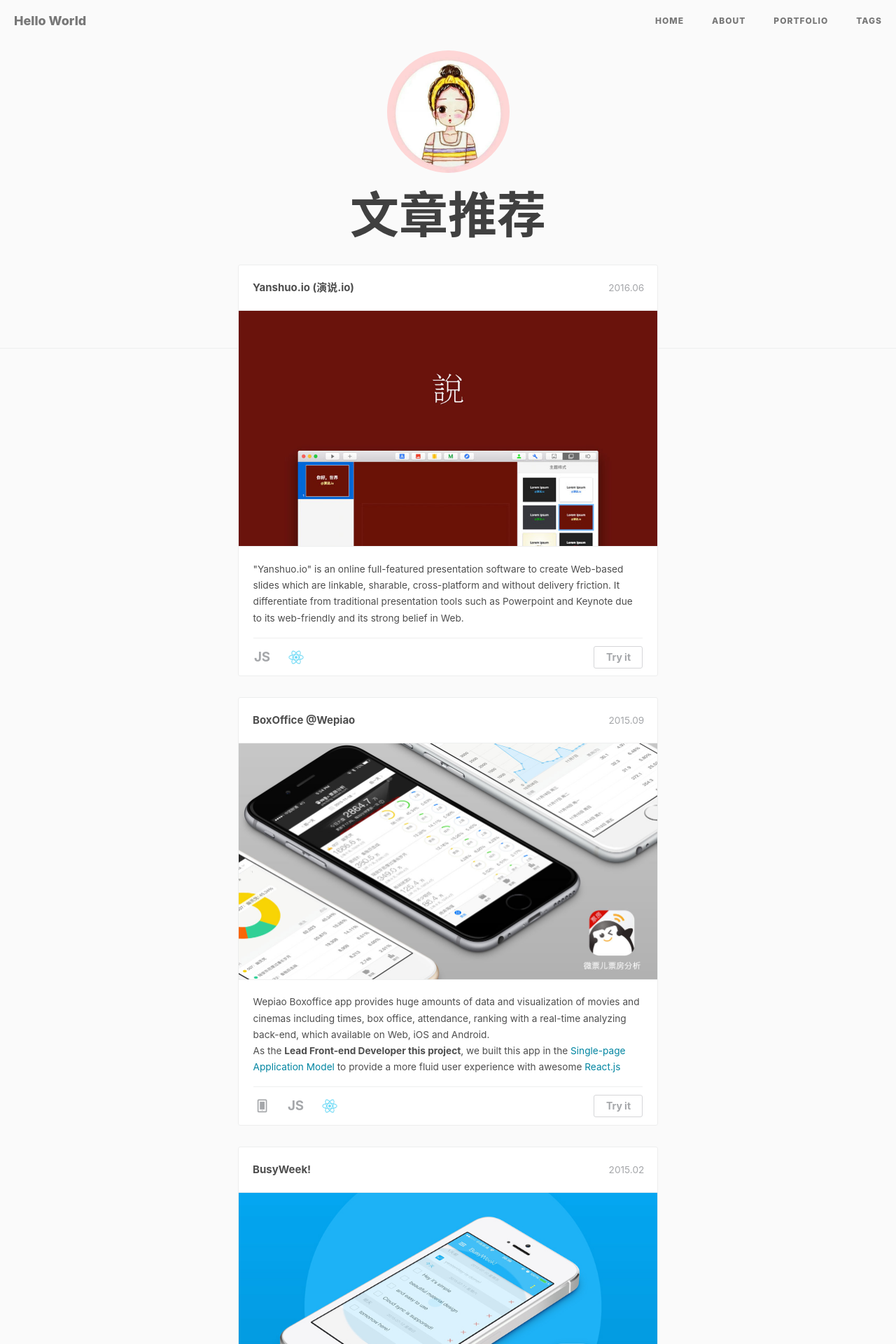
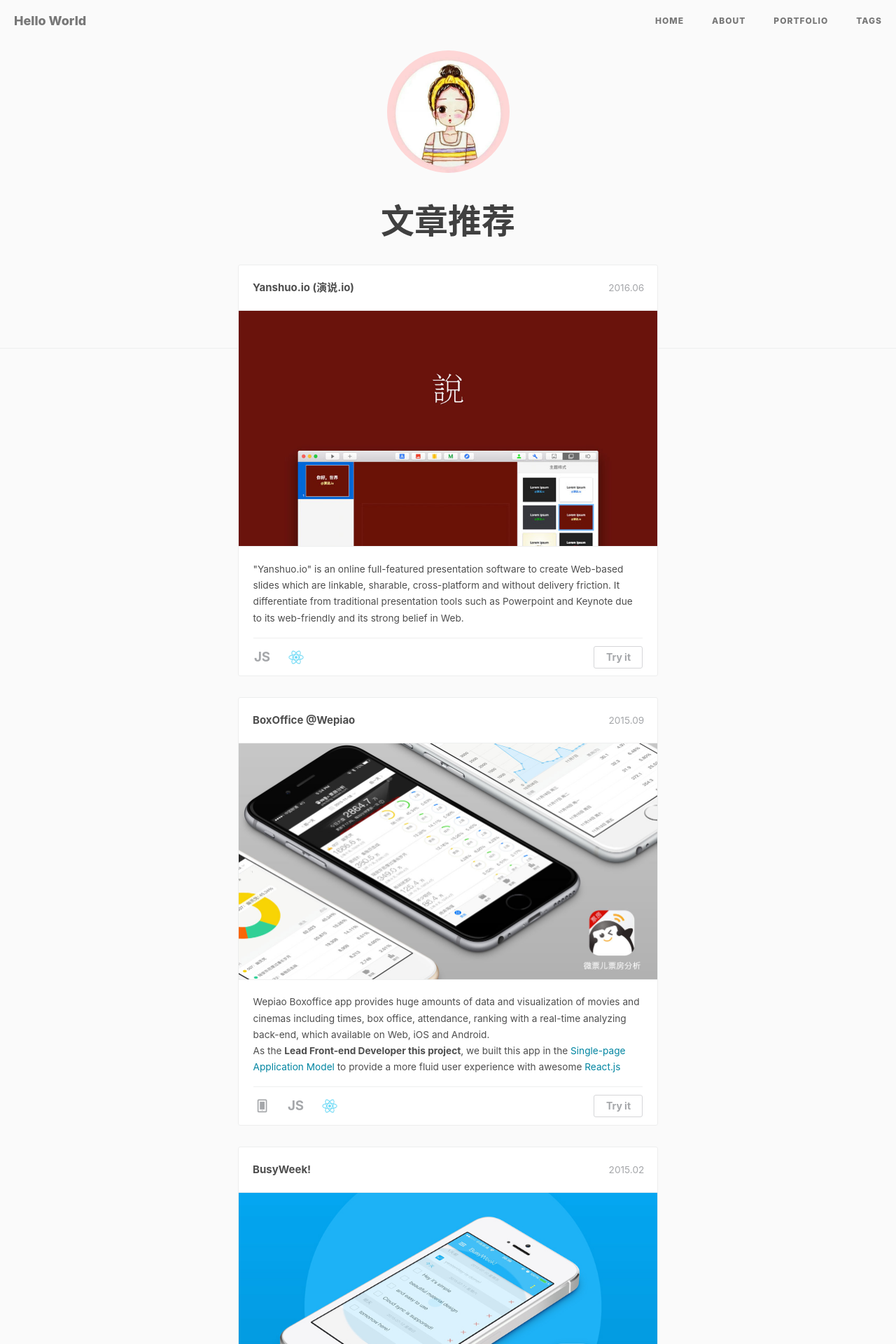
Before and after one commit to blying/blying.github.io, a Jekyll site: the page built from portfolio/index.html, in a window 1280 px wide. Shown: the top 1920 px of the page at 70% size. Built offline with Jekyll 4.4.1, drawn with Linux system fonts in a browser that asks for light colours; nearby versions of some CDN libraries; comment, search, counter and statistics services are not loaded.

Commit message:
no message

```diff
--- a/portfolio/index.html
+++ b/portfolio/index.html
@@ -17,7 +17,7 @@
 		<div class="container" style="margin:0;padding:0;width:100%;">
 			<header>
 				<img width="175" height="175" style="border-radius:50%;" src="/img/bly-avatar.JPG">
-				<h1><font size=“20”>文章推荐</font></h1>
+				<h1><font size="20">文章推荐</font></h1>
 			</header>
 			<div class="main">
 				<ul class="cbp_tmtimeline">
```
